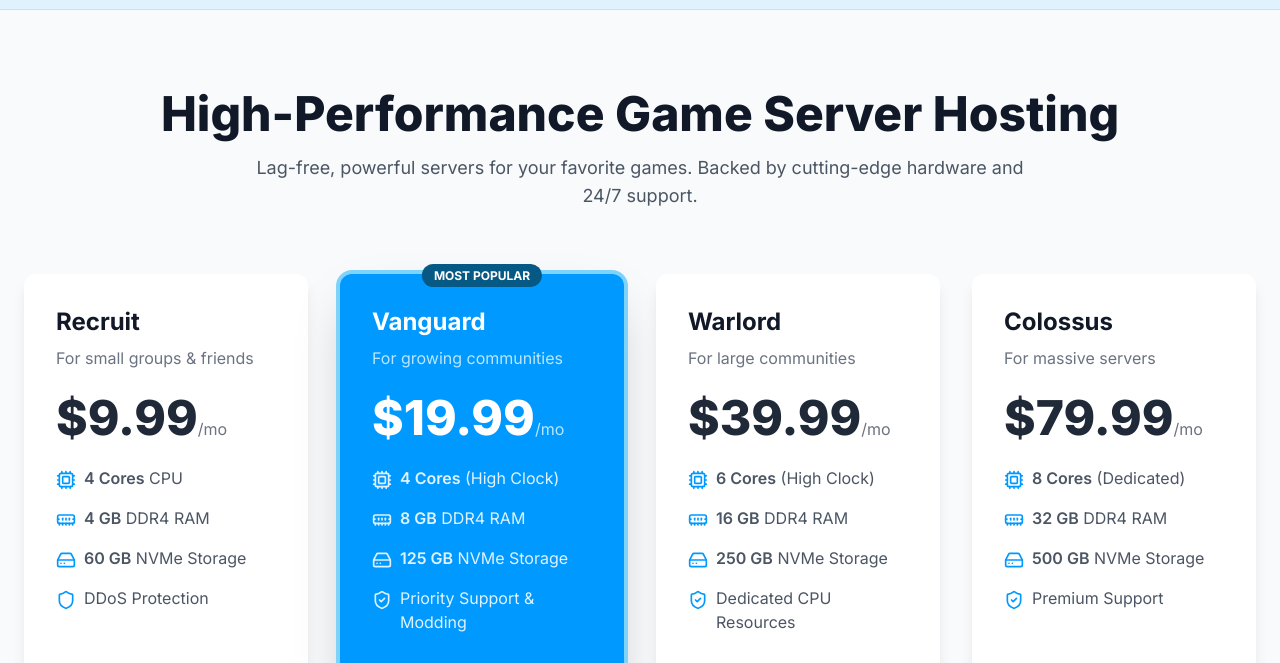
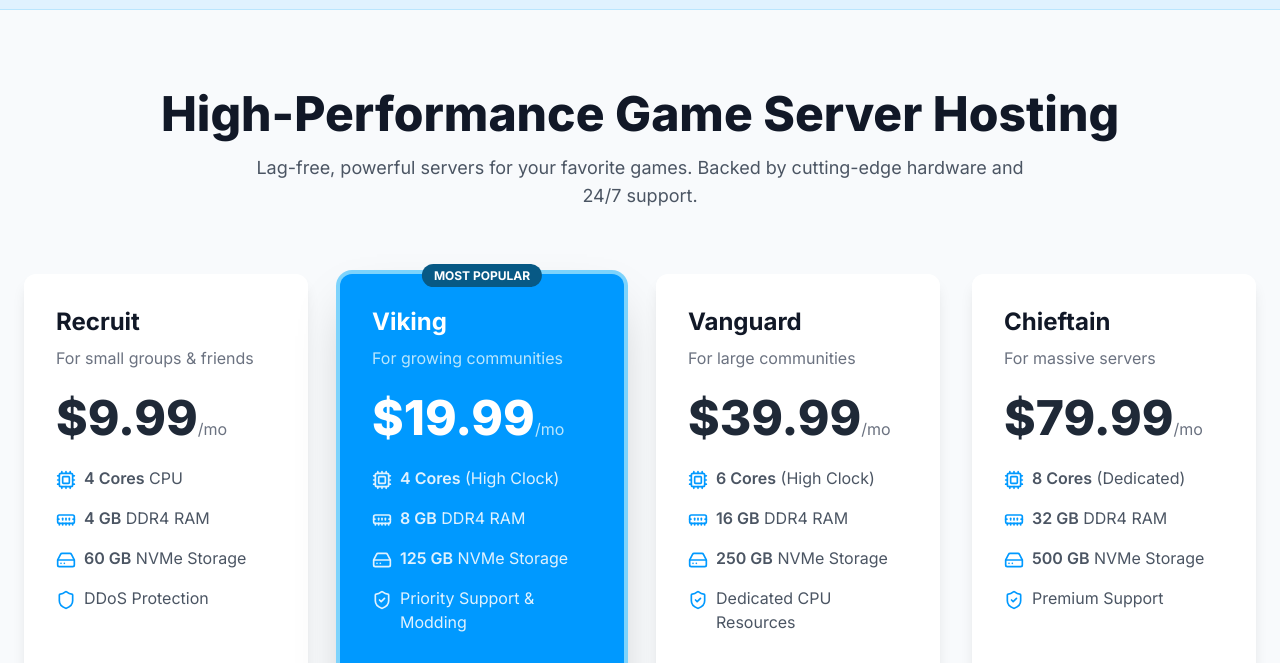
Before and after one commit to WaveHelm-Hosting/WaveHelm-Hosting.github.io, a plain HTML site: page game-hosting.html in a window 1280 px wide. Shown: the part 103-766 px from the top of the page. Drawn offline with nearby package versions, Linux system fonts and the light colour scheme.

Commit message:
Update game-hosting.html

```diff
--- a/game-hosting.html
+++ b/game-hosting.html
@@ -102,19 +102,19 @@
                     </div>
                     <div class="animated-card bg-wave-blue text-white rounded-xl shadow-2xl p-8 flex flex-col transition-all duration-300 pricing-card relative ring-4 ring-sky-300">
                         <div class="absolute top-0 -translate-y-1/2 left-1/2 -translate-x-1/2"><span class="bg-sky-800 text-white text-xs font-bold px-3 py-1 rounded-full uppercase">Most Popular</span></div>
-                        <h4 class="text-2xl font-bold">Vanguard</h4><p class="text-sky-200 mt-2">For growing communities</p>
+                        <h4 class="text-2xl font-bold">Viking</h4><p class="text-sky-200 mt-2">For growing communities</p>
                         <div class="my-6"><span class="text-5xl font-extrabold">$19.99</span><span class="text-sky-200">/mo</span></div>
                         <ul class="space-y-4 text-sky-100 flex-grow"><li class="flex items-start"><i data-lucide="cpu" class="w-5 h-5 mr-2 mt-1 flex-shrink-0"></i><span><span class="font-semibold">4 Cores</span> (High Clock)</span></li><li class="flex items-start"><i data-lucide="memory-stick" class="w-5 h-5 mr-2 mt-1 flex-shrink-0"></i><span><span class="font-semibold">8 GB</span> DDR4 RAM</span></li><li class="flex items-start"><i data-lucide="hard-drive" class="w-5 h-5 mr-2 mt-1 flex-shrink-0"></i><span><span class="font-semibold">125 GB</span> NVMe Storage</span></li><li class="flex items-start"><i data-lucide="shield-check" class="w-5 h-5 mr-2 mt-1 flex-shrink-0"></i><span>Priority Support & Modding</span></li></ul>
                         <a href="#contact" class="mt-8 block text-center bg-white text-wave-blue font-semibold py-3 rounded-lg hover:bg-sky-100 transition-colors">Contact Us</a>
                     </div>
                     <div class="animated-card bg-white rounded-xl shadow-lg p-8 flex flex-col transition-all duration-300 pricing-card">
-                        <h4 class="text-2xl font-bold text-gray-900">Warlord</h4><p class="text-gray-500 mt-2">For large communities</p>
+                        <h4 class="text-2xl font-bold text-gray-900">Vanguard</h4><p class="text-gray-500 mt-2">For large communities</p>
                         <div class="my-6"><span class="text-5xl font-extrabold">$39.99</span><span class="text-gray-500">/mo</span></div>
                         <ul class="space-y-4 text-gray-600 flex-grow"><li class="flex items-start"><i data-lucide="cpu" class="w-5 h-5 text-wave-blue mr-2 mt-1 flex-shrink-0"></i><span><span class="font-semibold">6 Cores</span> (High Clock)</span></li><li class="flex items-start"><i data-lucide="memory-stick" class="w-5 h-5 text-wave-blue mr-2 mt-1 flex-shrink-0"></i><span><span class="font-semibold">16 GB</span> DDR4 RAM</span></li><li class="flex items-start"><i data-lucide="hard-drive" class="w-5 h-5 text-wave-blue mr-2 mt-1 flex-shrink-0"></i><span><span class="font-semibold">250 GB</span> NVMe Storage</span></li><li class="flex items-start"><i data-lucide="shield-check" class="w-5 h-5 text-wave-blue mr-2 mt-1 flex-shrink-0"></i><span>Dedicated CPU Resources</span></li></ul>
                         <a href="#contact" class="mt-8 block text-center bg-slate-800 text-white font-semibold py-3 rounded-lg hover:bg-slate-900 transition-colors">Contact Us</a>
                     </div>
                     <div class="animated-card bg-white rounded-xl shadow-lg p-8 flex flex-col transition-all duration-300 pricing-card">
-                        <h4 class="text-2xl font-bold text-gray-900">Colossus</h4><p class="text-gray-500 mt-2">For massive servers</p>
+                        <h4 class="text-2xl font-bold text-gray-900">Chieftain</h4><p class="text-gray-500 mt-2">For massive servers</p>
                         <div class="my-6"><span class="text-5xl font-extrabold">$79.99</span><span class="text-gray-500">/mo</span></div>
                         <ul class="space-y-4 text-gray-600 flex-grow"><li class="flex items-start"><i data-lucide="cpu" class="w-5 h-5 text-wave-blue mr-2 mt-1 flex-shrink-0"></i><span><span class="font-semibold">8 Cores</span> (Dedicated)</span></li><li class="flex items-start"><i data-lucide="memory-stick" class="w-5 h-5 text-wave-blue mr-2 mt-1 flex-shrink-0"></i><span><span class="font-semibold">32 GB</span> DDR4 RAM</span></li><li class="flex items-start"><i data-lucide="hard-drive" class="w-5 h-5 text-wave-blue mr-2 mt-1 flex-shrink-0"></i><span><span class="font-semibold">500 GB</span> NVMe Storage</span></li><li class="flex items-start"><i data-lucide="shield-check" class="w-5 h-5 text-wave-blue mr-2 mt-1 flex-shrink-0"></i><span>Premium Support</span></li></ul>
                         <a href="#contact" class="mt-8 block text-center bg-slate-800 text-white font-semibold py-3 rounded-lg hover:bg-slate-900 transition-colors">Contact Us</a>
```
